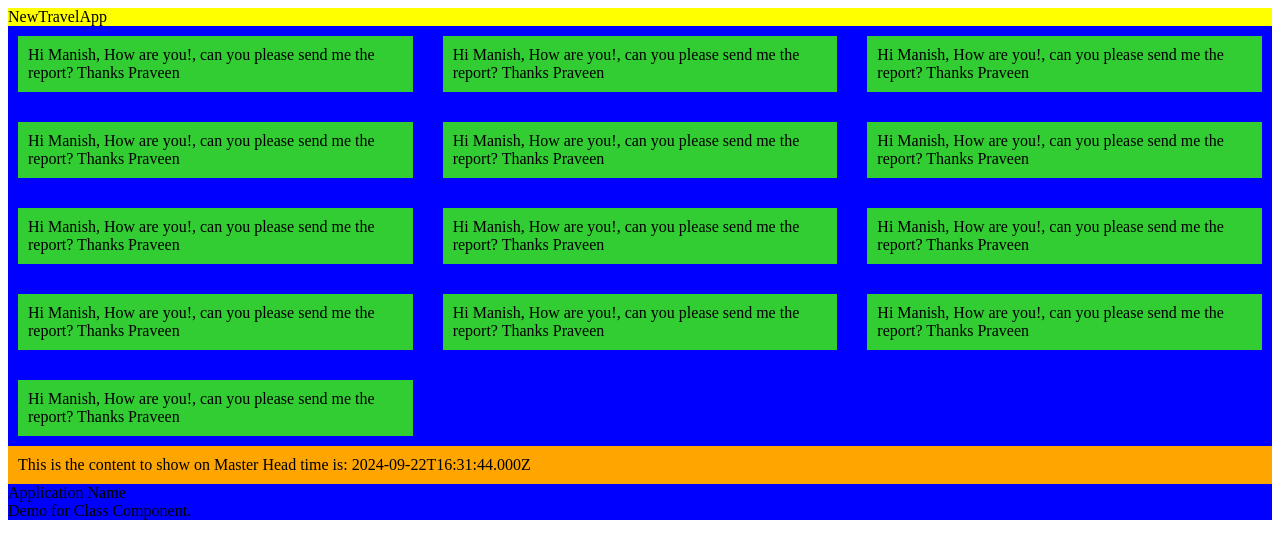
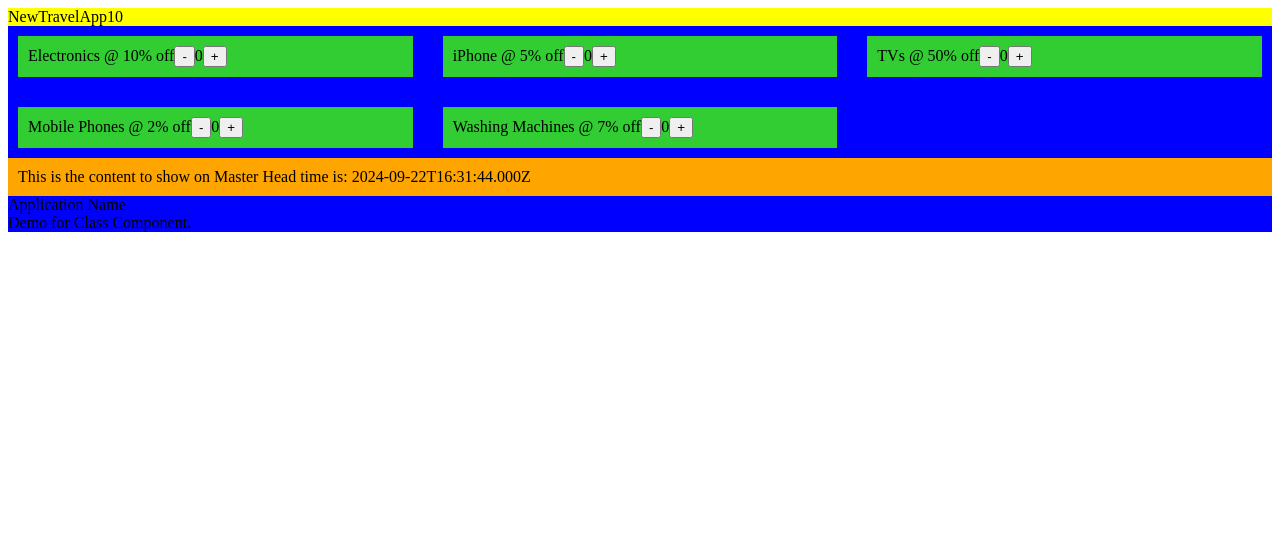
Before and after one commit to frontenddevtrainer/my-react-app-21-sep, a React (Vite) app: page / in a window 1280 px wide. Shown: the top 558 px of the page. Built offline with nearby package versions, Linux system fonts and the light colour scheme.

Commit message:
Setup useState hook and demo.

```diff
--- a/src/App.jsx
+++ b/src/App.jsx
@@ -5,9 +5,12 @@ import OfferCardGroup from "./components/offer-card/offer-card-group.component";
 import ClassDemo from "./components/class-demo/class-demo.component";
 
 function Application() {
+
+  const counter = 10
+
   return (
     <div style={{ backgroundColor: "blue", minHeight: "100px" }}>
-      <Header name="NewTravelApp" />
+      <Header name="NewTravelApp" count={counter} />
       <OfferCardGroup />
       <MasterHead />
       <ClassDemo />
--- a/src/components/header/header.component.jsx
+++ b/src/components/header/header.component.jsx
@@ -1,8 +1,21 @@
 import React from "react";
 
 const Header = (props) => {
-  const applicationName = props.name;
-  return <div style={{ backgroundColor: "yellow" }}>{applicationName}</div>;
+  //   const applicationName = props.name;
+  //   const count = props.count;
+
+  // Object Destructing
+  // const {} = Object Value;
+  // const [] = Array Value;
+
+  const { name : applicationName, count } = props
+
+  return (
+    <div style={{ backgroundColor: "yellow" }}>
+      {applicationName}
+      {count}
+    </div>
+  );
 };
 
 export default Header;
--- a/src/components/offer-card/offer-card-group.component.jsx
+++ b/src/components/offer-card/offer-card-group.component.jsx
@@ -1,5 +1,28 @@
 import React from "react";
 import OfferCard from "./offer-card.component";
+
+const offersList = [
+  {
+    id: 1,
+    text: "Electronics @ 10% off",
+  },
+  {
+    id: 2,
+    text: "iPhone @ 5% off",
+  },
+  {
+    id: 3,
+    text: "TVs @ 50% off",
+  },
+  {
+    id: 4,
+    text: "Mobile Phones @ 2% off",
+  },
+  {
+    id: 5,
+    text: "Washing Machines @ 7% off",
+  },
+];
 
 const OfferCardGroup = () => {
   return (
@@ -11,20 +34,9 @@ const OfferCardGroup = () => {
         gridRowGap: "10px",
       }}
     >
-      <OfferCard />
-      <OfferCard />
-      <OfferCard />
-      <OfferCard />
-      <OfferCard />
-      <OfferCard />
-      <OfferCard />
-      <OfferCard />
-      <OfferCard />
-      <OfferCard />
-      <OfferCard />
-      <OfferCard />
-      <OfferCard />
-
+      {offersList &&
+        offersList.length > 0 &&
+        offersList.map((offer) => <OfferCard offer={offer} />)}
     </div>
   );
 };
--- a/src/components/offer-card/offer-card.component.jsx
+++ b/src/components/offer-card/offer-card.component.jsx
@@ -1,4 +1,4 @@
-import React from "react";
+import React, { useState } from "react";
 
 const commonStyles = {
   padding: "10px",
@@ -10,17 +10,29 @@ const style = {
   backgroundColor: "limegreen",
 };
 
-const sender = "Praveen";
-const reciever = "Manish";
+const OfferCard = (props) => {
+  const { offer } = props;
+  // const [state, setState] = useState(defaultValue);
+  const [counter, setCounter] = useState(0);
 
-const mail = `Hi ${reciever}, How are you!,
-can you please send me the report?
-Thanks
-${sender}
-`
+  const increaseCounter = () => {
+    setCounter(counter + 1);
+  };
 
-const OfferCard = () => {
-  return <div style={style}>{mail}</div>;
+  const decreaseCounter = () => {
+    if (counter > 0) {
+      setCounter(counter - 1);
+    }
+  };
+
+  return (
+    <div style={style}>
+      {offer.text}
+      <button onClick={decreaseCounter}>-</button>
+      {counter}
+      <button onClick={increaseCounter}>+</button>
+    </div>
+  );
 };
 
 export default OfferCard;
```
